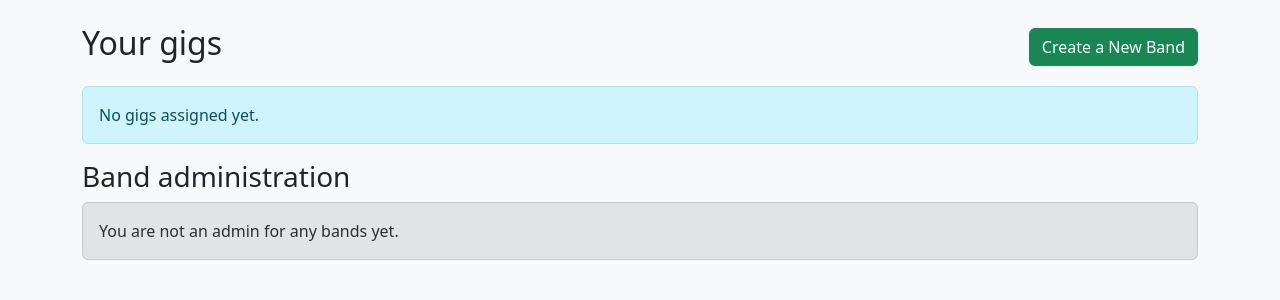
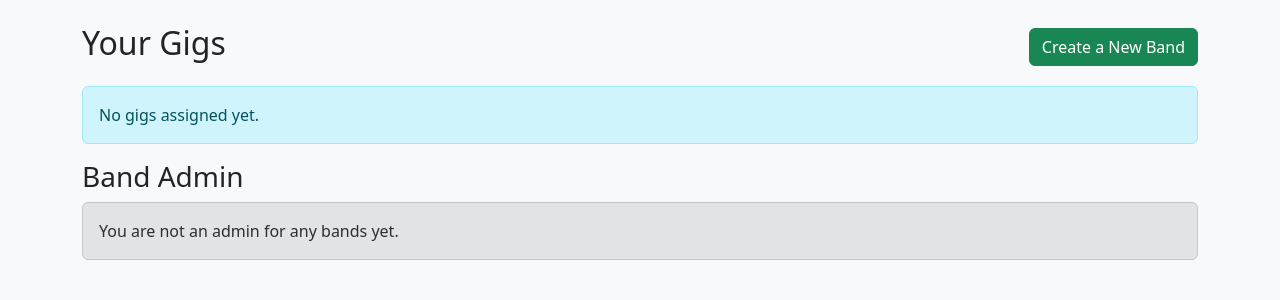
Before and after one commit to s-andrews/gigplanner, a Flask app: page /dashboard in a window 1280 px wide. Shown: the part 56-356 px from the top of the page. Run offline with Flask 3, Linux system fonts and the light colour scheme; the visitor is signed in with stand-in values (Sample User, id 1); data comes from the database, SQL or seed files in the repository; data that the repository does not hold is empty.

Commit message:
Updated dashboard layout

```diff
--- a/templates/dashboard.html
+++ b/templates/dashboard.html
@@ -1,7 +1,7 @@
 {% extends 'base.html' %}
 {% block content %}
 <div class="d-flex justify-content-between align-items-center mb-3">
-  <h2>Your gigs</h2>
+  <h2>Your Gigs</h2>
   <div class="d-flex gap-2">
     <a class="btn btn-success" href="{{ url_for('create_band') }}">Create a New Band</a>
   </div>
@@ -33,7 +33,7 @@
 <div class="alert alert-info">No gigs assigned yet.</div>
 {% endif %}
 
-<h3>Band administration</h3>
+<h3>Band Admin</h3>
 {% if admin_bands %}
 <div class="row g-3">
   {% for band in admin_bands %}
```
